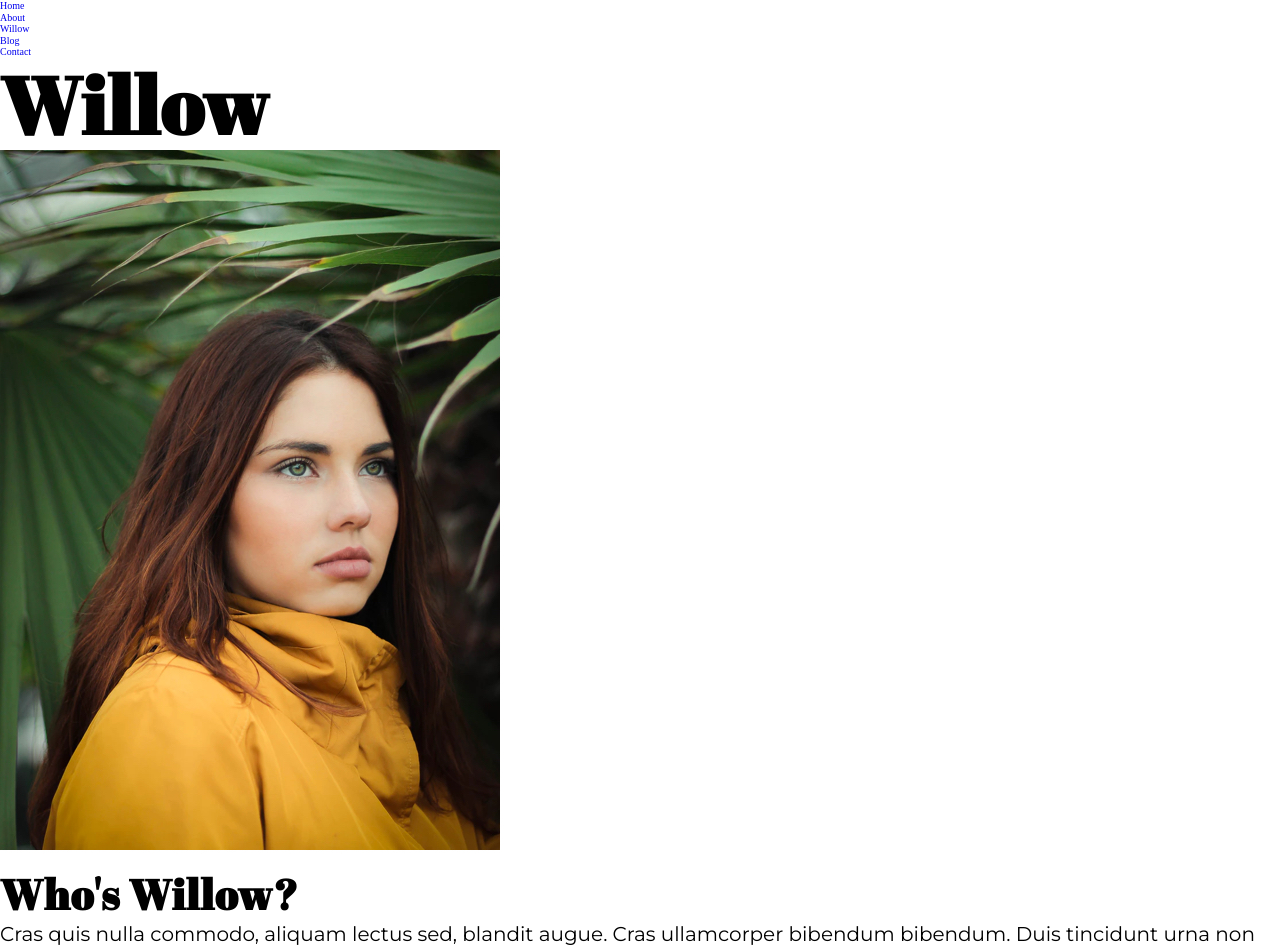
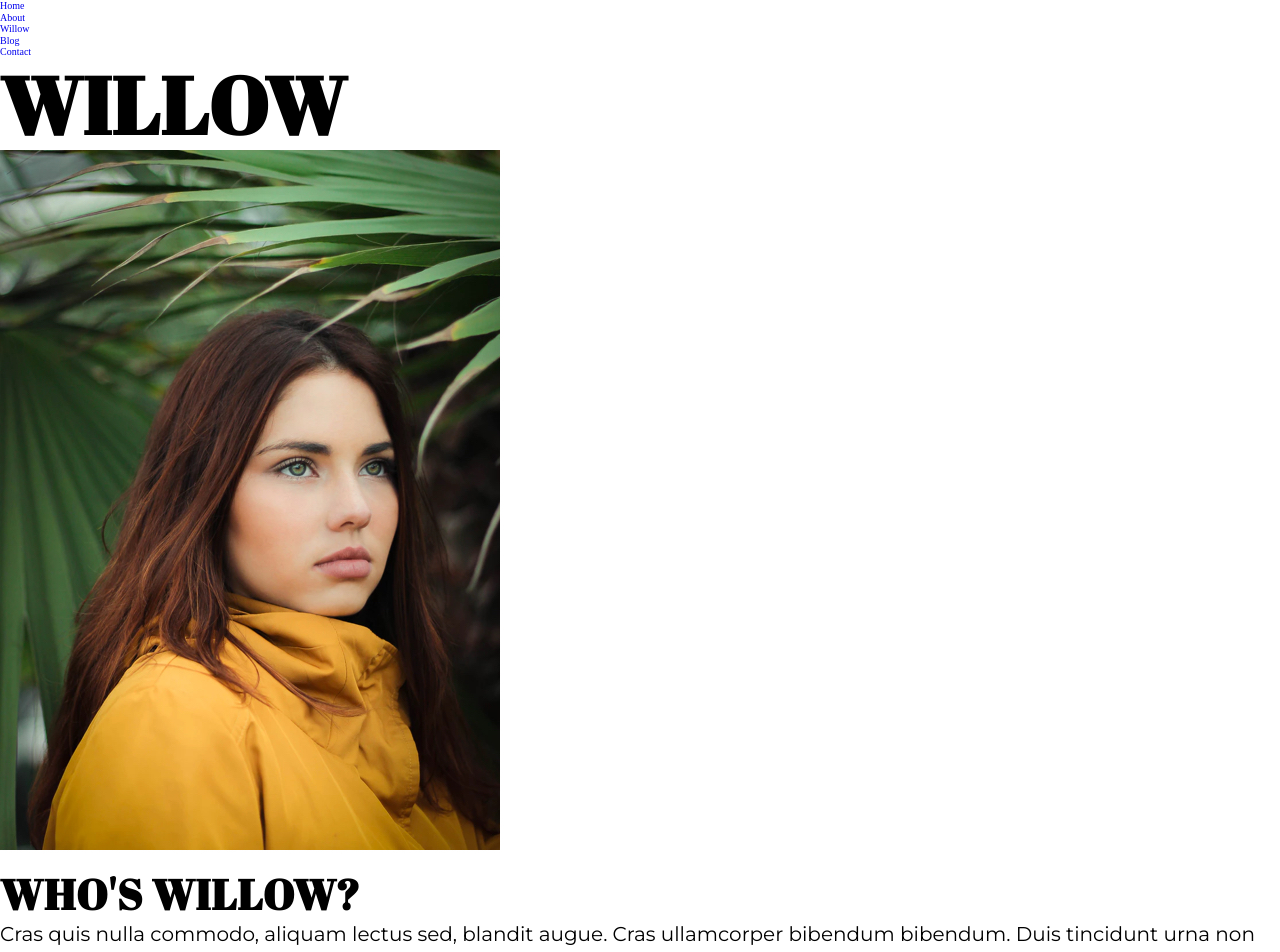
Before and after one commit to jdorocho/jacquelineNosalProjectTwo, a plain HTML site: page index.html in a window 1280 px wide. Shown: the top 952 px of the page. Drawn offline with Linux system fonts and the light colour scheme.

Commit message:
added text transform for headings

```diff
--- a/styles/sass/abstracts/_mixins.scss
+++ b/styles/sass/abstracts/_mixins.scss
@@ -5,6 +5,7 @@
     font-size: 8.0rem;
     line-height: 9.2rem;
     letter-spacing: 0.1rem;
+    text-transform: uppercase;
 }
 
 // h3
@@ -12,6 +13,7 @@
     font-family: 'Abril Fatface', cursive;
     font-size: 4.2rem;
     letter-spacing: 0.1rem;
+    text-transform: uppercase;
 }
 
 // h4
@@ -19,6 +21,7 @@
     font-family: 'Abril Fatface', cursive;
     font-size: 3.2rem;
     letter-spacing: 0.1rem;
+    text-transform: uppercase;
 }
 
 // h5
@@ -26,6 +29,7 @@
     font-family: 'Abril Fatface', cursive;
     font-size: 2.4rem;
     letter-spacing: 0.1rem;
+    text-transform: uppercase;
 }
 
 @mixin menuTextHomeAbout {
--- a/styles/sass/pages/_home.scss
+++ b/styles/sass/pages/_home.scss
@@ -3,4 +3,5 @@ h1 {
     font-size: 8.0rem;
     line-height: 9.2rem;
     letter-spacing: 0.1rem;
+    text-transform: uppercase;
 }
```
Also changed, not shown: styles/style.css.
